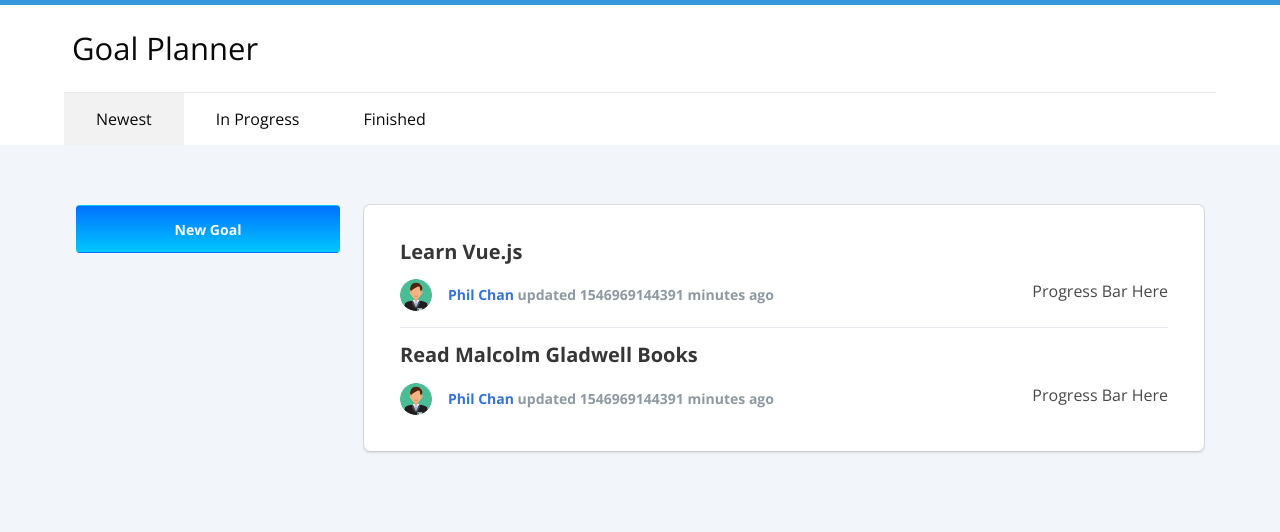
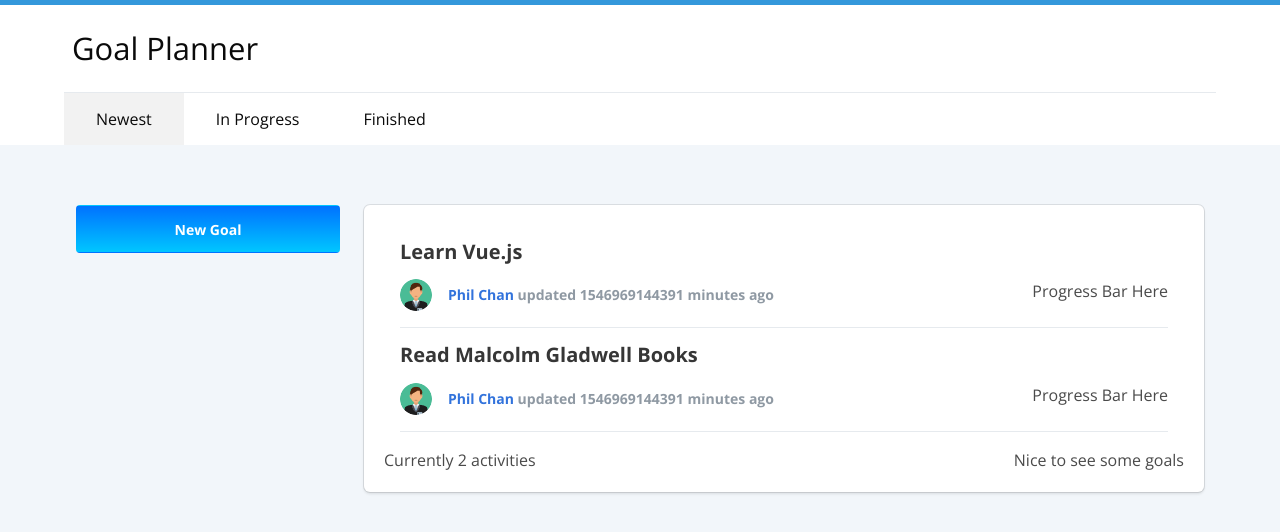
Before and after one commit to hungrypc/vue-activity-planner, a Vue app: page / in a window 1280 px wide. Shown: the top 532 px of the page. Built offline with nearby package versions, Linux system fonts and the light colour scheme.

Commit message:
goalLength and goalMotivation

```diff
--- a/src/App.vue
+++ b/src/App.vue
@@ -12,6 +12,8 @@
         <div class="column is-9">
           <div class="box content">
             <goal-item v-for="goal in goals" :goal="goal" :user="user" :key="goal.id"></goal-item>
+            <div class="goal-length">Currently {{ goalLength }} activities</div>
+            <div class="goal-motivation">{{ goalMotivation }}</div>
           </div>
         </div>
       </div>
@@ -74,6 +76,20 @@ export default {
       this.isFormDisplayed = false;
     }
   },
+  computed: {
+    goalLength() {
+      return Object.keys(this.goals).length
+    },
+    goalMotivation() {
+      if (this.goalLength && this.goalLength < 5) {
+        return 'Nice to see some goals'
+      } else if (this.goalLength >= 5) {
+        return 'So many goals, good job'
+      } else {
+        return 'No goals?'
+      }
+    }
+  }
 };
 </script>
 
@@ -86,18 +102,7 @@ body {
 footer {
   background-color: #f2f6fa !important;
 }
-.topNav {
-  border-top: 5px solid #3498db;
-}
-.topNav .container {
-  border-bottom: 1px solid #e6eaee;
-}
-.container .columns {
-  margin: 3rem 0;
-}
-.navbar-menu .navbar-item {
-  padding: 0 2rem;
-}
+
 aside.menu {
   padding-top: 3rem;
 }
@@ -126,8 +131,11 @@ article.post:last-child {
   padding: 5px;
 }
 
-.navbar-brand > h1 {
-  font-size: 31px;
-  padding: 20px;
+.goal-motivation {
+  float: right;
+}
+
+.goal-length {
+  display: inline-block;
 }
 </style>
--- a/src/components/Nav.vue
+++ b/src/components/Nav.vue
@@ -29,5 +29,21 @@ export default {
 </script>
 
 <!-- Add "scoped" attribute to limit CSS to this component only -->
-<style scoped>
+<style>
+.topNav {
+  border-top: 5px solid #3498db;
+}
+.topNav .container {
+  border-bottom: 1px solid #e6eaee;
+}
+.container .columns {
+  margin: 3rem 0;
+}
+.navbar-menu .navbar-item {
+  padding: 0 2rem;
+}
+.navbar-brand > h1 {
+  font-size: 31px;
+  padding: 20px;
+}
 </style>
```
